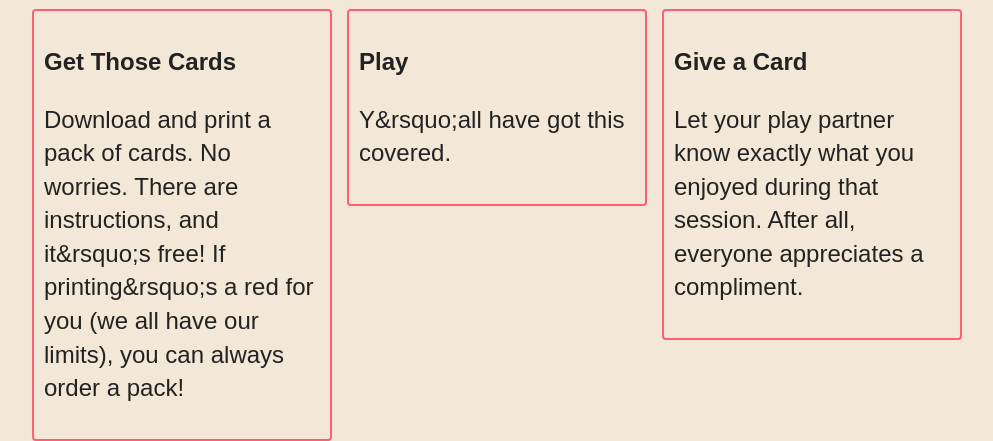
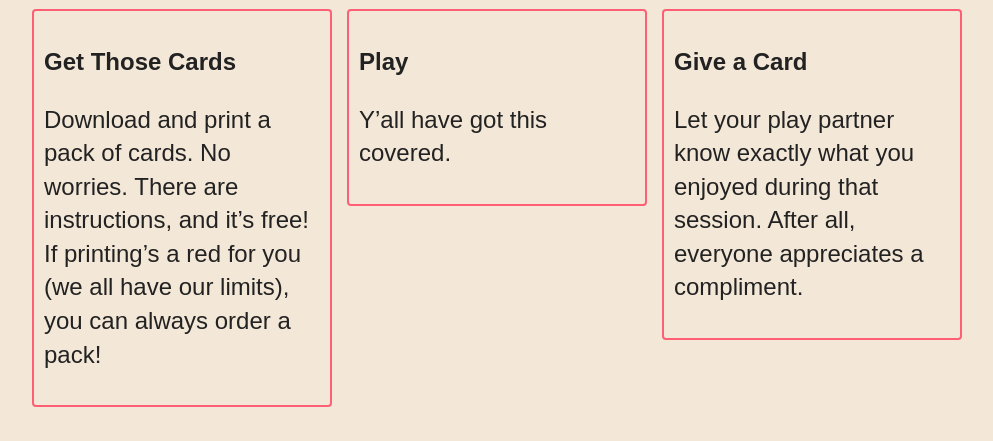
Before and after one commit to aayushpi/rate_your_domme, a website: page index.html in a window 1280 px wide. Shown: the part 748-1189 px from the top of the page, without its empty margins (128-1121 px from the left). After the commit the page ends 1155 px from the top, so only its background shows below. Drawn offline with nearby package versions, Linux system fonts and the light colour scheme.

Commit message:
Apostrophe fix

```diff
--- a/index.html
+++ b/index.html
@@ -38,11 +38,11 @@
   <h2 class="tk&#45;cubano&#45;sharp">How it Works</h2>
   <div class="column">
     <h3 class="tk&#45;cubano&#45;sharp">Get Those Cards</h3>
-    <p class="tk&#45;freight&#45;sans&#45;pro">Download and print a pack of cards. No worries. There are instructions, and it&#38;rsquo;s free! If printing&#38;rsquo;s a red for you (we all have our limits), you can always order a pack!</p>
+    <p class="tk&#45;freight&#45;sans&#45;pro">Download and print a pack of cards. No worries. There are instructions, and it&rsquo;s free! If printing&rsquo;s a red for you (we all have our limits), you can always order a pack!</p>
   </div>
   <div class="column">
     <h3 class="tk&#45;cubano&#45;sharp">Play</h3>
-    <p class="tk&#45;freight&#45;sans&#45;pro">Y&#38;rsquo;all have got this covered.</p>
+    <p class="tk&#45;freight&#45;sans&#45;pro">Y&rsquo;all have got this covered.</p>
   </div>
   <div class="column">
     <h3 class="tk&#45;cubano&#45;sharp">Give a Card</h3>
```
